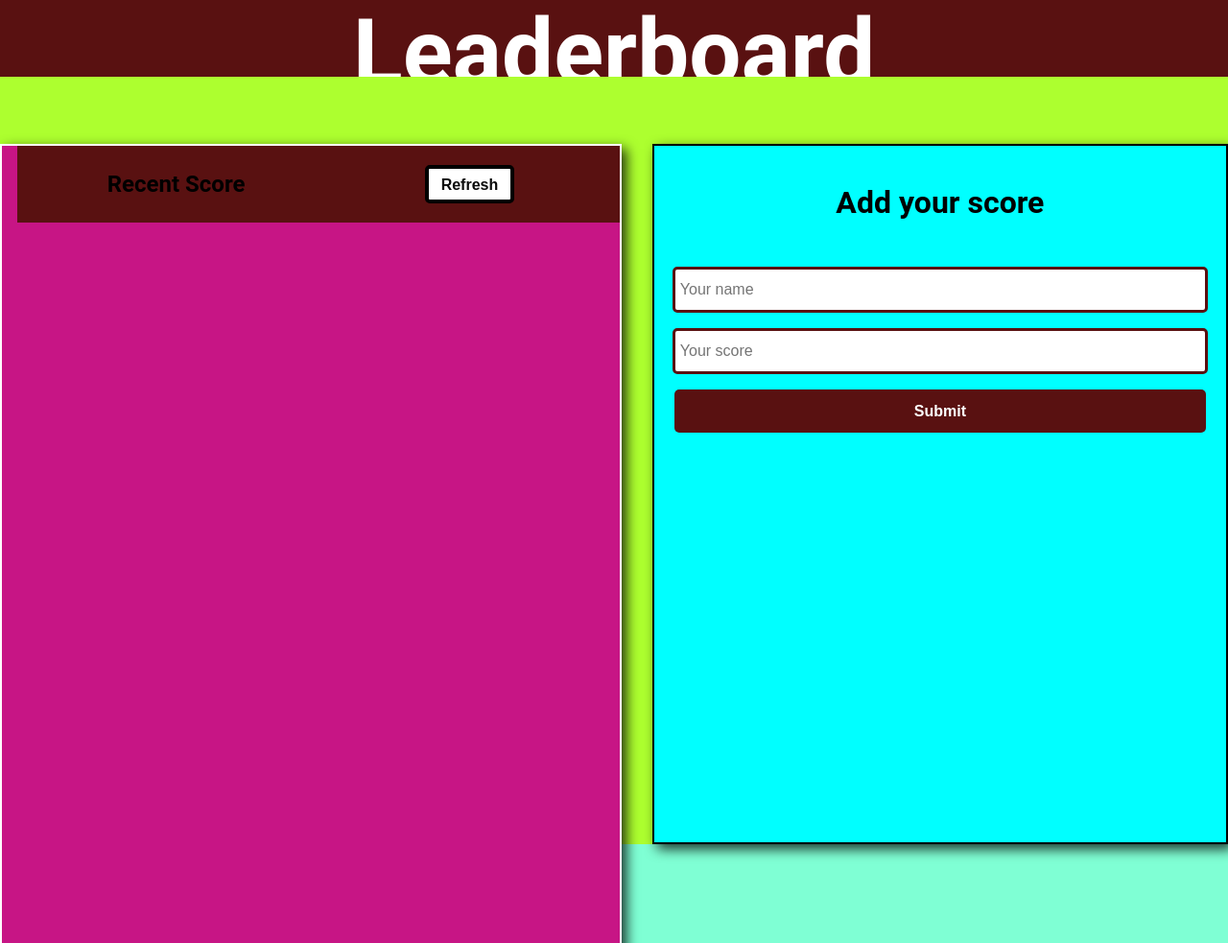
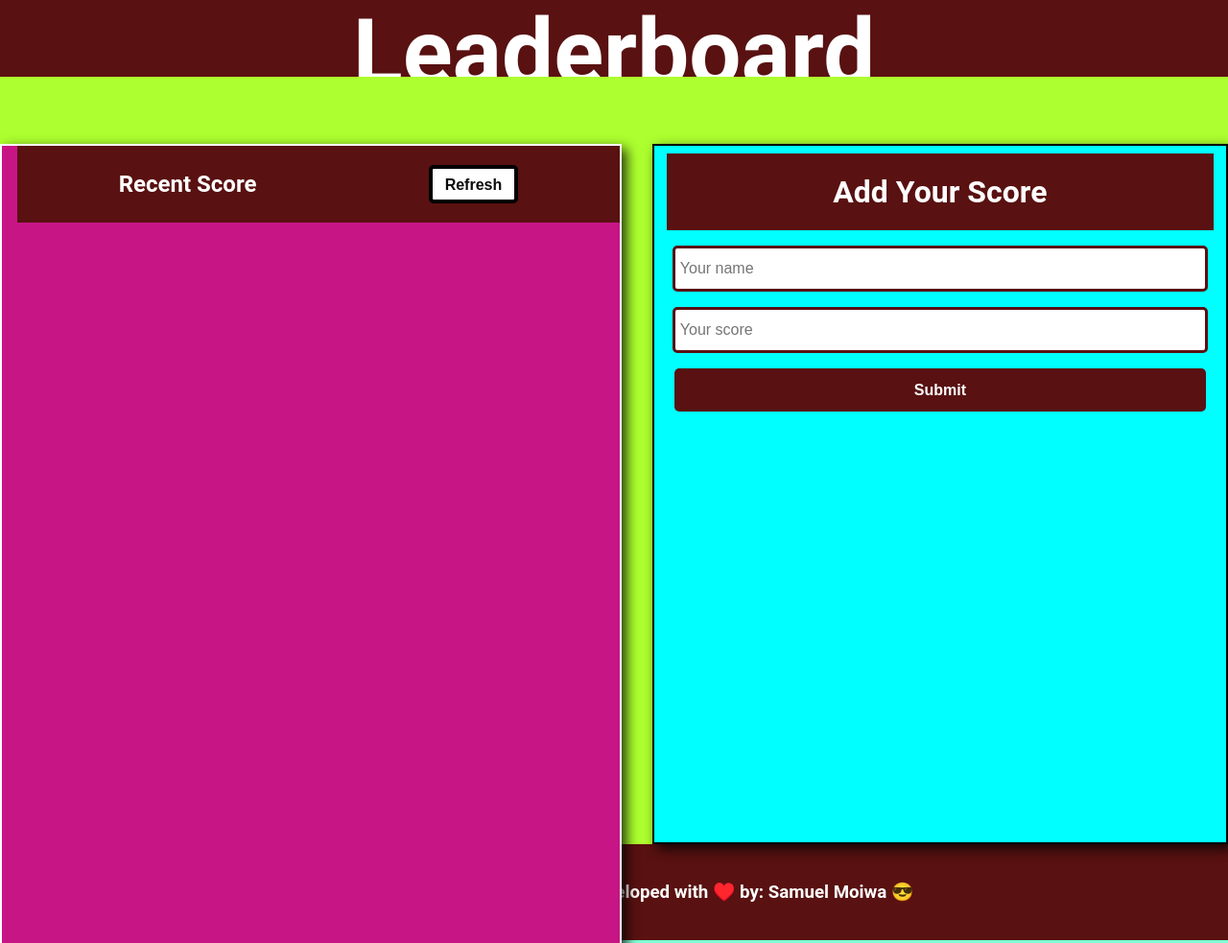
Before and after one commit to samuelmoiwa/Leaderboard, a website built with webpack: page dist/index.html in a window 1280 px wide. Shown: the top 983 px of the page at 96% size. Built offline with nearby package versions, Linux system fonts and the light colour scheme; no server answers.

Commit message:
update index.html file

```diff
--- a/dist/index.html
+++ b/dist/index.html
@@ -20,17 +20,23 @@
 
     <div class="display_card">
       <section class="displayScore">
+
         <div id="div_1">
-          <h2>Recent Score</h2>
+          <h2 class="recent_scores">Recent Score</h2>
           <button type="button" class="refresh_btn">Refresh</button>
         </div>
+
         <div id="div_2">
           <table class="table_item"></table>
         </div>
+
       </section>
 
+
       <section class="inputScore">
-        <h3 class="input_header_text">Add your score</h3>
+        <div class="add_scores_text_div">
+          <h3 class="input_header_text">Add Your Score</h3>
+        </div>
         <input type="text" name="name" placeholder="Your name" class="score_input" id="leaderName" required>
         <input type="number" name="score" placeholder="Your score" class="score_input" id="leaderScore" required>
         <button type="submit" value="Submit" class="btn-submit">Submit</button>
@@ -38,6 +44,10 @@
     </div>
   </section>
 
+  <footer>
+    <h3 class="footer_text">Microverse Games Leaderboard | Developed with ♥️ by: Samuel Moiwa 😎</h3>
+  </footer>
+
 </body>
 
 </html>
```
